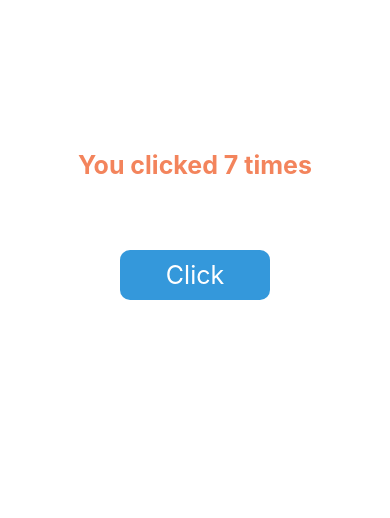
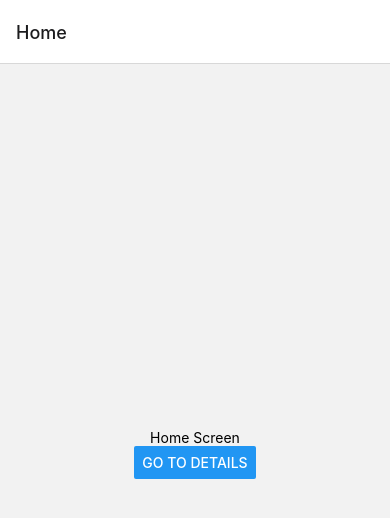
Before and after one commit to mosquitojoe85/mopcon2022-rn-workshop, a React Native app: screen / in a window 390 px wide. Shown: the top 518 px of the page. Built offline with nearby package versions, Linux system fonts and the light colour scheme.

Commit message:
add navigation

```diff
--- a/App.js
+++ b/App.js
@@ -1,43 +1,42 @@
-import { useState, useEffect } from "react";
-import { View, StyleSheet, Text, TouchableOpacity } from 'react-native';
+import { View, Text, Button } from 'react-native';
+import { NavigationContainer } from '@react-navigation/native';
+import { createNativeStackNavigator } from '@react-navigation/native-stack';
 
-export default function App() {
-  const [count, setCount] = useState(0);
-
-  useEffect(() => {
-    const timmer = setInterval(() => {
-      setCount(prevCount => prevCount + 1);
-    }, 1000);
-    return () => clearInterval(timmer);
-  }, []);
+function HomeScreen({ navigation }) {
   return (
-    <View style={[styles.bg]}>
-      <View style={{ height: 100 }}>
-        <Text style={count < 5 ? styles.less : styles.greater}>You clicked {count} times</Text>
-      </View>
-      <View style={{ height: 100 }}>
-        <TouchableOpacity style={styles.button} onPress={() => setCount(count+1)}>
-          <Text style={styles.buttonText}>Click</Text>
-        </TouchableOpacity>
-      </View>
+    <View style={{ flex: 1, alignItems: 'center', justifyContent: 'center' }}>
+      <Text>Home Screen</Text>
+      <Button
+        title="Go to Details"
+        onPress={() => navigation.navigate('Details')}
+      />
     </View>
   );
 }
 
-const styles = StyleSheet.create({
-  bg: { flex:1, paddingTop: 150, alignItems: 'center' },
-  less: { fontSize: 25, color: '#4d3398', fontWeight: 'bold' },
-  greater: { fontSize: 25, color: '#f3845c', fontWeight: 'bold' },
-  button: {
-    width: 150,
-    height: 50,
-    alignItems: 'center',
-    paddingTop: 10,
-    borderRadius: 10,
-    backgroundColor: '#3498db'
-  },
-  buttonText: {
-    fontSize: 25,
-    color: '#fff'
-  }
-});
+function DetailsScreen({ navigation }) {
+  return (
+    <View style={{ flex: 1, alignItems: 'center', justifyContent: 'center' }}>
+      <Text>Details Screen</Text>
+      <Button
+        title="Go to Details... again"
+        onPress={() => navigation.push('Details')}
+      />
+    </View>
+  );
+}
+
+const Stack = createNativeStackNavigator();
+
+function App() {
+  return (
+    <NavigationContainer>
+      <Stack.Navigator>
+        <Stack.Screen name="Home" component={HomeScreen} />
+        <Stack.Screen name="Details" component={DetailsScreen} />
+      </Stack.Navigator>
+    </NavigationContainer>
+  );
+}
+
+export default App;
--- a/package.json
+++ b/package.json
@@ -9,10 +9,14 @@
     "web": "expo start --web"
   },
   "dependencies": {
+    "@react-navigation/native": "^6.0.11",
+    "@react-navigation/native-stack": "^6.7.0",
     "expo": "~46.0.6",
     "expo-status-bar": "~1.4.0",
     "react": "18.0.0",
-    "react-native": "0.69.4"
+    "react-native": "0.69.4",
+    "react-native-safe-area-context": "4.3.1",
+    "react-native-screens": "~3.15.0"
   },
   "devDependencies": {
     "@babel/core": "^7.12.9"
```
Also changed, not shown: 1 other file (tests, documents, lock files or other folders).
